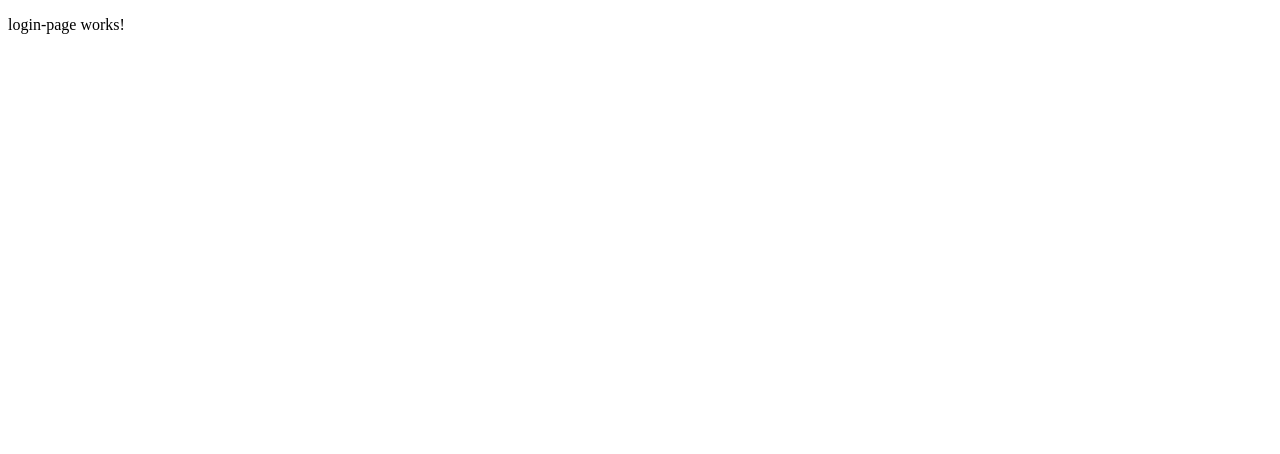
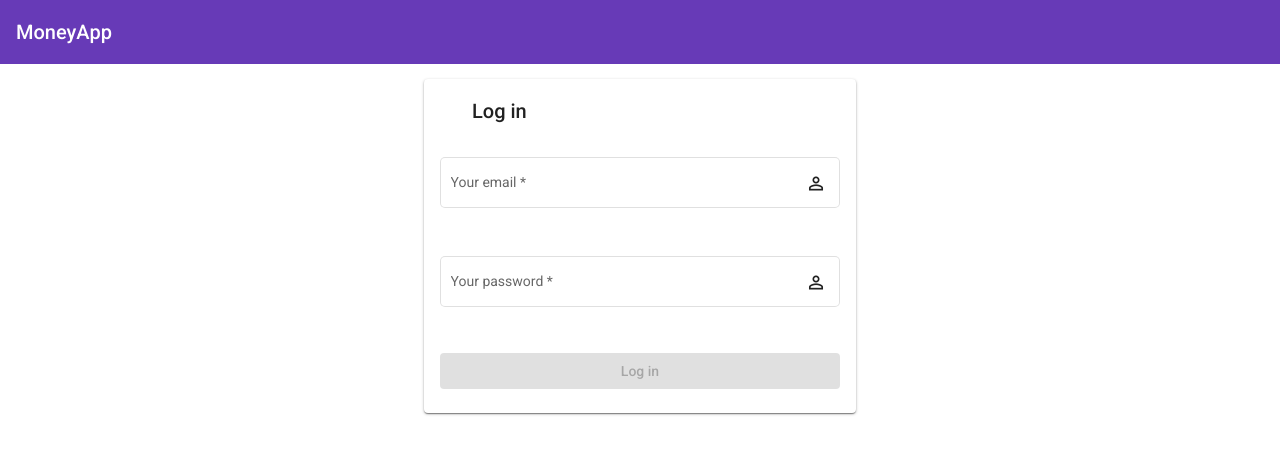
Before and after one commit to gennadiipel/MoneyApp, an Angular app: page /login in a window 1280 px wide. Shown: the top 454 px of the page. Built offline with nearby package versions, Linux system fonts and the light colour scheme.

Commit message:
angular material + login page

```diff
--- a/angular.json
+++ b/angular.json
@@ -28,6 +28,7 @@
               "src/assets"
             ],
             "styles": [
+              "./node_modules/@angular/material/prebuilt-themes/deeppurple-amber.css",
               "src/styles.sass"
             ],
             "scripts": []
@@ -92,6 +93,7 @@
               "src/assets"
             ],
             "styles": [
+              "./node_modules/@angular/material/prebuilt-themes/deeppurple-amber.css",
               "src/styles.sass"
             ],
             "scripts": []
@@ -123,6 +125,7 @@
           }
         }
       }
-    }},
+    }
+  },
   "defaultProject": "MoneyApp"
 }
--- a/package.json
+++ b/package.json
@@ -7,15 +7,18 @@
     "build": "ng build",
     "test": "ng test",
     "lint": "ng lint",
-    "e2e": "ng e2e"
+    "e2e": "ng e2e",
+    "postinstall": "ngcc"
   },
   "private": true,
   "dependencies": {
     "@angular/animations": "~10.1.3",
+    "@angular/cdk": "^10.2.7",
     "@angular/common": "~10.1.3",
     "@angular/compiler": "~10.1.3",
     "@angular/core": "~10.1.3",
     "@angular/forms": "~10.1.3",
+    "@angular/material": "^10.2.7",
     "@angular/platform-browser": "~10.1.3",
     "@angular/platform-browser-dynamic": "~10.1.3",
     "@angular/router": "~10.1.3",
--- a/src/app/components/login-page/login-page.component.html
+++ b/src/app/components/login-page/login-page.component.html
@@ -1 +1,35 @@
-<p>login-page works!</p>
+<mat-card color="warn">
+    <form [formGroup]="loginForm" (submit)="submit()">
+        <mat-card-header>
+            <h2>Log in</h2>
+        </mat-card-header>
+        <mat-card-content>
+            <p>
+                <mat-form-field appearance="outline">
+                    <mat-label>Your email</mat-label>
+                    <input formControlName="email" matInput placeholder="n.s@mail.com">
+                    <mat-icon matSuffix>perm_identity</mat-icon>
+                    <mat-error *ngIf="loginForm.get('email').errors?.required">
+                        This field must be filled
+                    </mat-error>
+                    <mat-error *ngIf="loginForm.get('email').errors?.email">
+                        Must be a valid email address
+                    </mat-error>
+                </mat-form-field>
+            </p>
+            <p>
+                <mat-form-field appearance="outline">
+                    <mat-label>Your password</mat-label>
+                    <input formControlName="password" matInput placeholder="******" type="password">
+                    <mat-icon matSuffix>perm_identity</mat-icon>
+                    <mat-error *ngIf="loginForm.get('password').errors?.required">
+                        This field must be filled
+                    </mat-error>
+                </mat-form-field>
+            </p>
+        </mat-card-content>
+        <mat-card-actions>
+            <button mat-raised-button color="primary" type="submit()" [disabled]="loginForm.invalid || isFormSending">Log in</button>
+        </mat-card-actions>
+    </form>
+</mat-card>
--- a/src/app/components/login-page/login-page.component.sass
+++ b/src/app/components/login-page/login-page.component.sass
@@ -0,0 +1,15 @@
+mat-card
+    width: 100%
+    max-width: 400px
+    margin: 0 auto
+
+    mat-form-field
+        width: 100%
+        margin-top: 10px
+
+    mat-card-actions
+        width: 100%
+        max-width: 400px
+        margin: 0 auto
+        button
+            width: 100%
--- a/src/app/components/login-page/login-page.component.ts
+++ b/src/app/components/login-page/login-page.component.ts
@@ -1,4 +1,5 @@
 import { Component, OnInit } from '@angular/core';
+import { FormControl, FormGroup, Validators } from '@angular/forms';
 
 @Component({
   selector: 'app-login-page',
@@ -7,9 +8,24 @@ import { Component, OnInit } from '@angular/core';
 })
 export class LoginPageComponent implements OnInit {
 
+
+  loginForm: FormGroup
+  isFormSending: boolean = false
+
   constructor() { }
 
   ngOnInit(): void {
+    this.loginForm = new FormGroup({
+      'email': new FormControl('', [Validators.required, Validators.email]),
+      'password': new FormControl('', Validators.required)
+    })
+  }
+
+  submit(): void {
+    this.isFormSending = true
+    setTimeout(() => {
+      this.isFormSending = false
+    }, 3000)
   }
 
 }
--- a/src/app/shared/components/main-layout/main-layout.component.html
+++ b/src/app/shared/components/main-layout/main-layout.component.html
@@ -1 +1,6 @@
-<router-outlet></router-outlet>
+<mat-toolbar color="primary">
+    MoneyApp
+</mat-toolbar>
+<div class="container">
+    <router-outlet></router-outlet>
+</div>
--- a/src/app/shared/components/main-layout/main-layout.component.sass
+++ b/src/app/shared/components/main-layout/main-layout.component.sass
@@ -0,0 +1,9 @@
+.container
+    width: 70%
+    margin: 0 auto
+    box-sizing: border-box
+    padding: 15px
+
+@media(max-width: 700px)
+    .container
+        width: 100%
--- /dev/null
+++ b/src/app/shared/modules/material-shared.module.ts
@@ -0,0 +1,28 @@
+import { NgModule } from "@angular/core";
+
+import {MatToolbarModule} from '@angular/material/toolbar';
+import {MatFormFieldModule} from '@angular/material/form-field';
+import {MatCardModule} from '@angular/material/card';
+import {MatButtonModule} from '@angular/material/button';
+import {MatChipsModule} from '@angular/material/chips';
+import {MatTabsModule} from '@angular/material/tabs';
+import {MatIconModule} from '@angular/material/icon';
+import {MatInputModule} from '@angular/material/input';
+
+const MODULES = [
+    MatToolbarModule,
+    MatFormFieldModule,
+    MatCardModule,
+    MatButtonModule,
+    MatChipsModule,
+    MatTabsModule,
+    MatIconModule,
+    MatInputModule
+]
+
+@NgModule({
+    imports: MODULES,
+    exports: MODULES
+})
+
+export class MaterialSharedModule {}
--- a/src/index.html
+++ b/src/index.html
@@ -6,8 +6,10 @@
   <base href="/">
   <meta name="viewport" content="width=device-width, initial-scale=1">
   <link rel="icon" type="image/x-icon" href="favicon.ico">
+  <link href="https://fonts.googleapis.com/css?family=Roboto:300,400,500&display=swap" rel="stylesheet">
+  <link href="https://fonts.googleapis.com/icon?family=Material+Icons" rel="stylesheet">
 </head>
-<body>
+<body class="mat-typography">
   <app-root></app-root>
 </body>
 </html>
--- a/src/styles.sass
+++ b/src/styles.sass
@@ -1 +1,7 @@
 /* You can add global styles to this file, and also import other style files */
+body
+    margin: 0
+    padding: 0
+
+mat-card
+    box-shadow: 0 2px 1px -1px rgba(0,0,0,.2), 0 1px 1px 0 rgba(0,0,0,.2), 0 1px 3px 0 rgba(0,0,0,.3) !important
```
Also changed, not shown: src/app/app.module.ts (+13 -1 lines), 1 other file (tests, documents, lock files or other folders).
